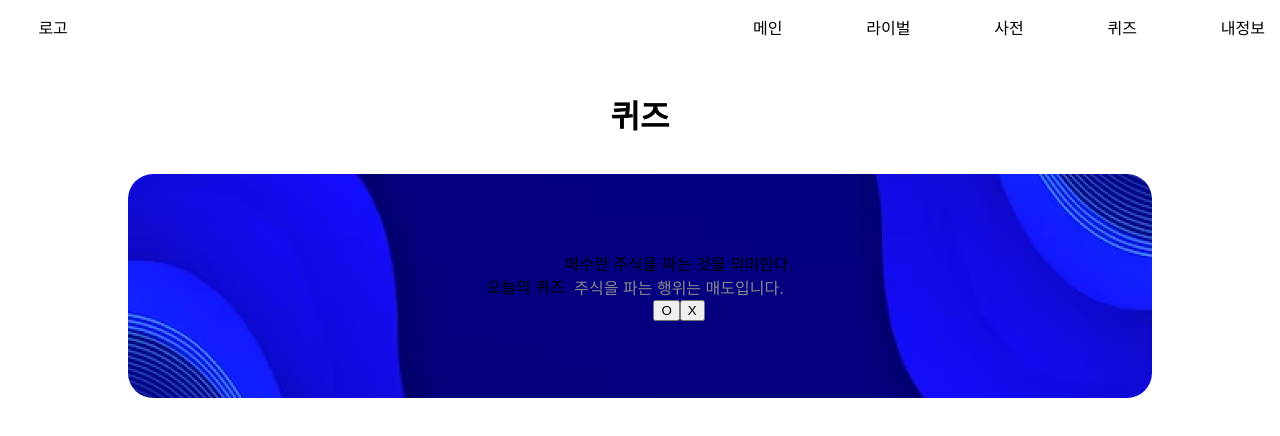
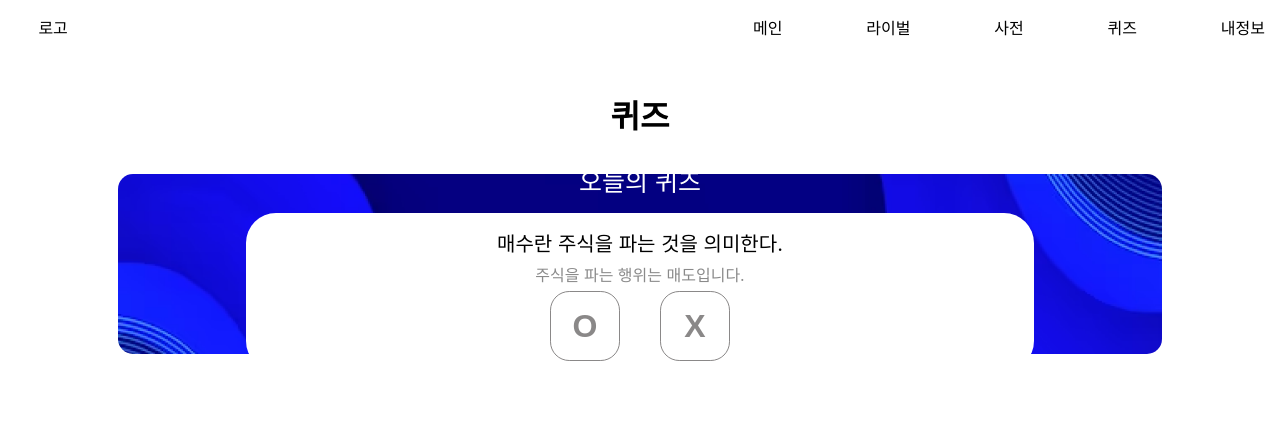
Before and after one commit to seogaeun/kkanbustock-frontend, a React (Create React App) app: page /Quiz in a window 1280 px wide. Shown: the top 436 px of the page. Built offline with nearby package versions, Linux system fonts and the light colour scheme; a web font is replaced by a local one.

Commit message:
[Add]오늘의 퀴즈 css 추가

```diff
--- a/src/components/Quiz/DailyQuiz.css
+++ b/src/components/Quiz/DailyQuiz.css
@@ -1,14 +1,69 @@
 .dailyQuiz{
     width: 80vw;
-    height: 28vh;
-    display: flex; /* 중앙 정렬을 위해 flexbox를 사용합니다. */
+    height: 20vh;
+    display: flex;
+    flex-direction: column; /* 중앙 정렬을 위해 flexbox를 사용합니다. */
     align-items: center; /* 수직 가운데 정렬 */
     justify-content: center; /* 수평 가운데 정렬 */
-
     background-image: url('../../assets/images/dailyquizback.png');
     background-color: rgb(255, 255, 255);
-    border-radius: 25px;
+    border-radius: 15px;
     background-size: cover;
     background-repeat: no-repeat;
+    padding: 10px;
+}
 
+.quizTitle{
+    color: white;
+    font-size: 25px;
+    margin: 10px;
 }
+
+.dailyQuizQnASet{
+    background-color: white;
+    width: 75%;
+    border-radius: 30px;
+    padding: 10px;
+    margin: 5px;
+}
+
+#question{
+    font-size: 20px;
+    margin: 5px;
+}
+
+#explanation{
+    margin: 5px;
+}
+
+.answer{
+    width: 70px;
+    height: 70px;
+    background-color: transparent;
+    border: 1.5px solid #8a8888;
+    border-radius: 0.6em;
+    color: #8a8888;
+    cursor: pointer;
+    display: flex;
+    justify-content: center;
+    align-items: center;
+    align-self: center;
+    line-height: 3;
+    margin: 0px 20px;
+    text-decoration: none;
+    text-transform: uppercase;
+    font-weight: 700;
+    font-size: 2rem;
+    transition: background-color 300ms ease-in-out, color 300ms ease-in-out;
+}
+
+.oxbtn{
+    display: flex;
+    flex-direction: row;
+    justify-content: center;
+}
+
+.answer:hover {
+    background-color: #0047FF;
+    color: white;
+}
--- a/src/components/Quiz/DailyQuiz.js
+++ b/src/components/Quiz/DailyQuiz.js
@@ -2,16 +2,18 @@ import React from 'react'
 import Header from '../Header/Header'
 import './DailyQuiz.css'
 
-function DailyQuiz() {
+function DailyQuiz(props) {
+    const { question, explanation} = props;
+
     return (
         <div className='dailyQuiz'>
-            <div className='title'>오늘의 퀴즈</div>
-            <div className='quiz'>
-                <div id='question'>매수란 주식을 파는 것을 의미한다.</div>
-                <div id='explanation'>주식을 파는 행위는 매도입니다.</div>
-                <div id='answer'>
-                    <button>O</button>
-                    <button>X</button>
+            <div className='quizTitle'>오늘의 퀴즈</div>
+            <div className='dailyQuizQnASet'>
+                <div id='question'>{question}</div>
+                <div id='explanation'>{explanation}</div>
+                <div className='oxbtn'>
+                    <button className='answer'>O</button>
+                    <button className='answer'>X</button>
                 </div>
             </div>
         </div>
--- a/src/pages/QuizPage/QuizPage.js
+++ b/src/pages/QuizPage/QuizPage.js
@@ -2,12 +2,16 @@ import React from 'react'
 import './QuizPage.css'
 import Header from '../../components/Header/Header'
 import DailyQuiz from '../../components/Quiz/DailyQuiz'
+
 function Quiz() {
     return (
         <div>
             <Header name='퀴즈'/>
             <div className='dailyQuizSection'>
-                <DailyQuiz/>
+                <DailyQuiz
+                    question="매수란 주식을 파는 것을 의미한다."
+                    explanation="주식을 파는 행위는 매도입니다."
+                />
             </div>
         </div>
     )
```
